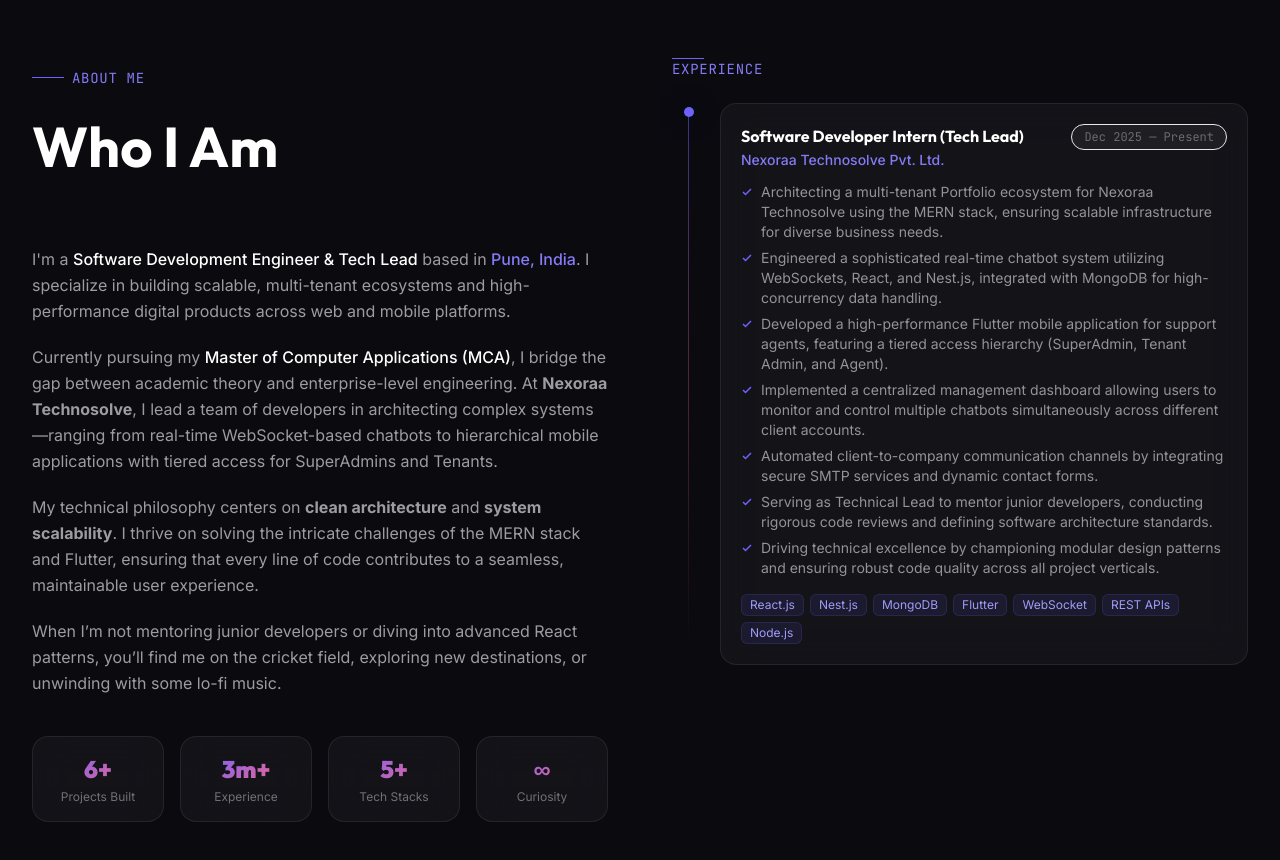
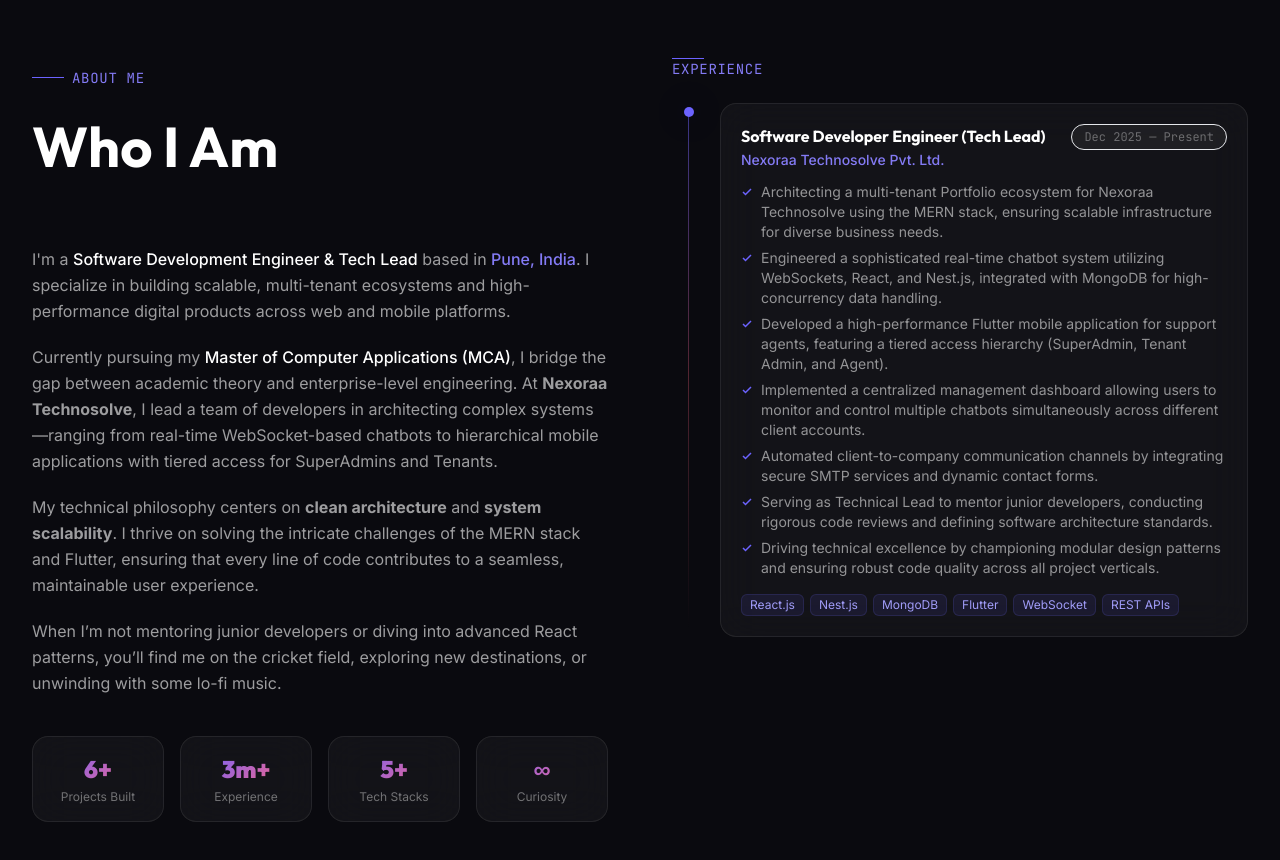
Before and after one commit to abhiugale/Portfolio, a React (Vite) app: page / in a window 1280 px wide. Shown: the part 2460-3320 px from the top of the page. Built offline with nearby package versions, Linux system fonts and the light colour scheme.

Commit message:
Experience updated

```diff
--- a/src/data/index.ts
+++ b/src/data/index.ts
@@ -139,7 +139,7 @@ export const SKILLS: Skill[] = [
 export const EXPERIENCES: Experience[] = [
   {
     id: 1,
-    role: 'Software Developer Intern (Tech Lead)',
+    role: 'Software Developer Engineer (Tech Lead)',
     company: 'Nexoraa Technosolve Pvt. Ltd.',
     period: 'Dec 2025 — Present',
     description: [
@@ -151,6 +151,6 @@ export const EXPERIENCES: Experience[] = [
       'Serving as Technical Lead to mentor junior developers, conducting rigorous code reviews and defining software architecture standards.',
       'Driving technical excellence by championing modular design patterns and ensuring robust code quality across all project verticals.'
     ],
-    technologies: ['React.js', 'Nest.js', 'MongoDB', 'Flutter', 'WebSocket', 'REST APIs', 'Node.js'],
+    technologies: ['React.js', 'Nest.js', 'MongoDB', 'Flutter', 'WebSocket', 'REST APIs'],
   }
 ];
```
